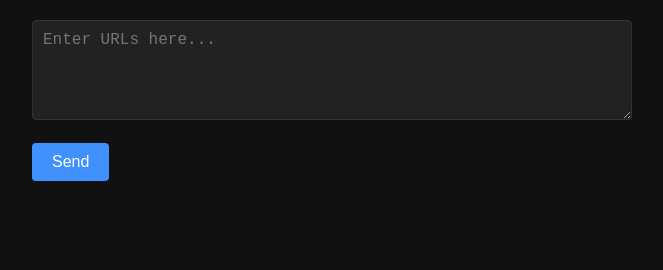
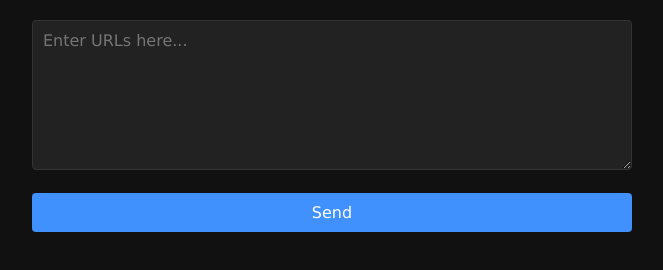
Before and after one commit to lesolas20/yt-downloader, a plain HTML site: page index.html in a window 1280 px wide. Shown: the whole page, without its empty margins (308-971 px from the left). Drawn offline with Linux system fonts and the light colour scheme.

Commit message:
Rework webpage styling

```diff
--- a/styles.css
+++ b/styles.css
@@ -1,46 +1,43 @@
 body {
   background-color: #111111;
   color: #f0f0f0;
-  font-family:
-    -apple-system, BlinkMacSystemFont, "Segoe UI", Tahoma, Geneva, Verdana,
-    sans-serif;
+  font-family: Verdana, sans-serif;
+  line-height: 1.6;
   margin: 0;
   padding: 20px;
-  line-height: 1.6;
 }
 .container {
+  margin: 0 auto;
   max-width: 600px;
-  margin: 0 auto;
+  min-width: 200px;
 }
 textarea {
+  background-color: #222;
+  border-radius: 4px;
+  border: 1px solid #333;
+  box-sizing: border-box;
+  color: #f0f0f0;
+  font-family: inherit;
+  font-size: 16px;
+  margin-bottom: 15px;
+  max-height: 300px;
+  min-height: 150px;
+  padding: 10px;
+  resize: vertical;
   width: 100%;
-  min-height: 100px;
-  max-height: 300px;
-  padding: 10px;
-  border: 1px solid #333;
-  border-radius: 4px;
-  background-color: #222;
-  color: #f0f0f0;
-  font-size: 16px;
-  resize: vertical;
-  margin-bottom: 15px;
-  box-sizing: border-box;
 }
 button {
   background-color: #4090fe;
+  border-radius: 4px;
+  border: none;
   color: white;
-  border: none;
+  cursor: pointer;
+  font-family: inherit;
+  font-size: 16px;
   padding: 10px 20px;
-  border-radius: 4px;
-  cursor: pointer;
-  font-size: 16px;
   transition: background-color 0.2s;
+  width: 100%;
 }
 button:hover {
-  background-color: #337fff;
+  background-color: #669fff;
 }
-@media (max-width: 600px) {
-  textarea {
-    min-height: 80px;
-  }
-}
```
